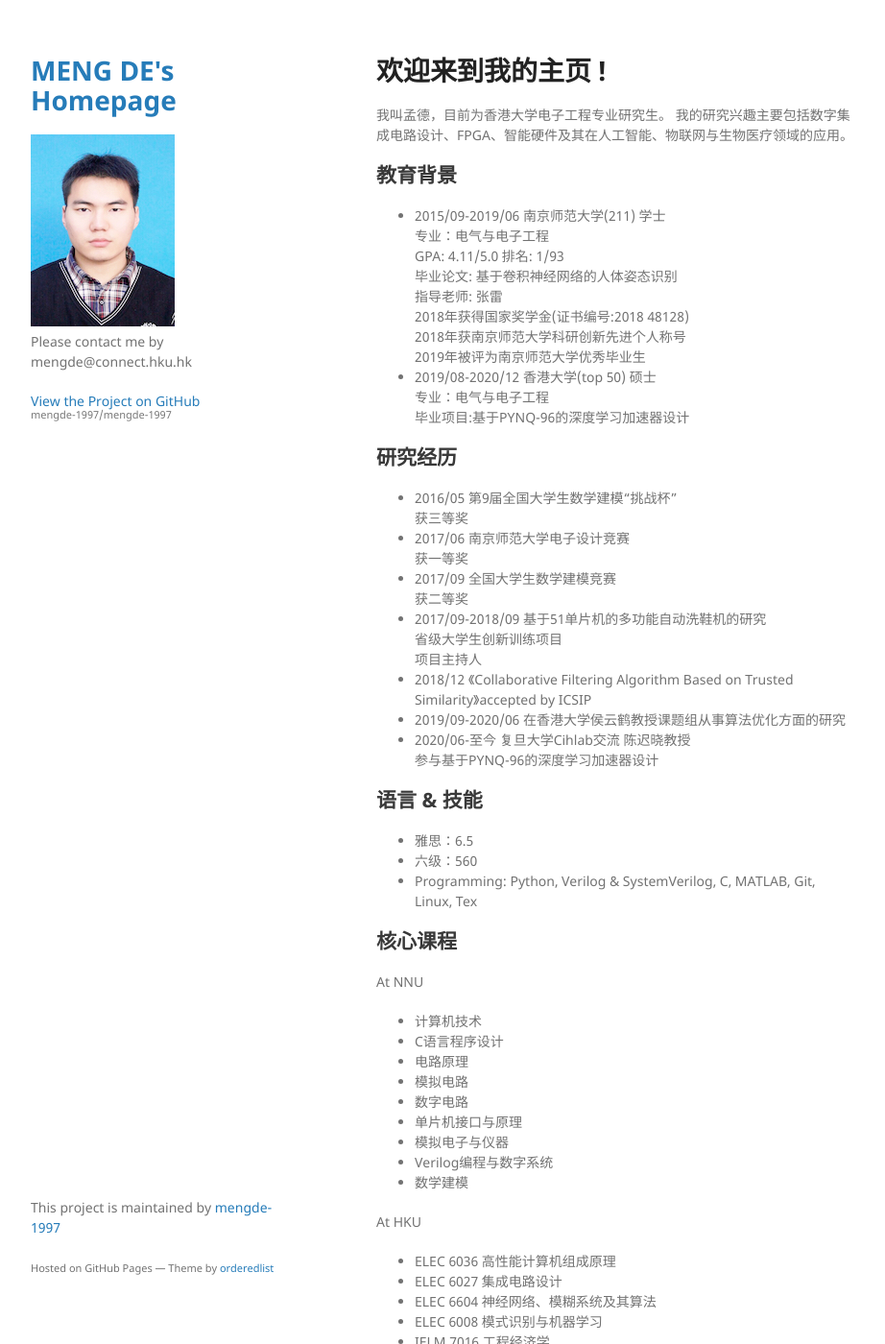
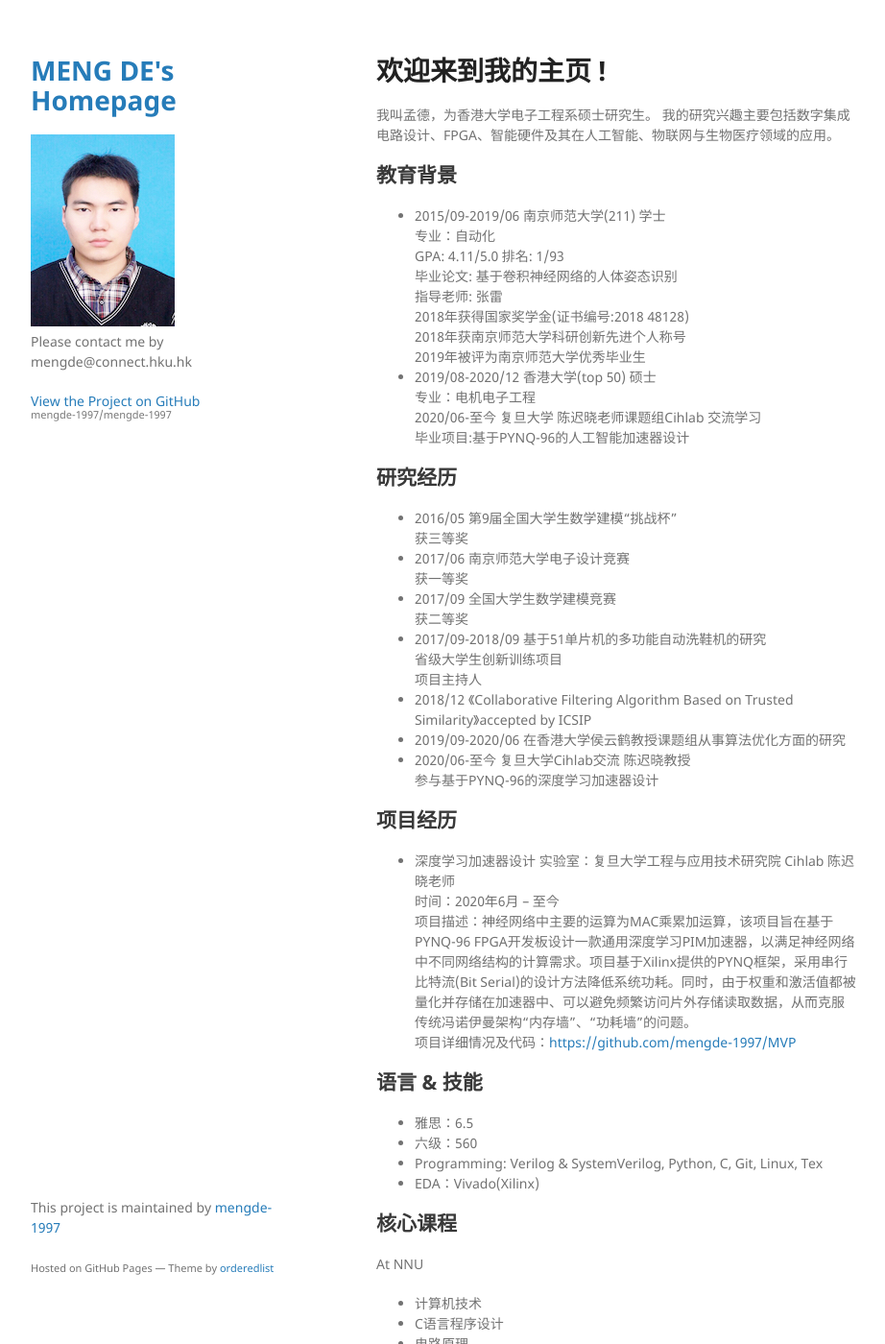
Before and after one commit to mengde-1997/mengde-1997, a Jekyll site: the page built from pub.md, in a window 1280 px wide and 1400 px high. Shown: the whole window at 96% size, without its empty margins (178-1100 px from the left). Built offline with Jekyll 4.4.1, drawn with Linux system fonts in a browser that asks for light colours; our own code applies the rules of GitHub Pages for plain Markdown files; some of the changed text lies outside the part shown.

Commit message:
Update pub.md

```diff
--- a/pub.md
+++ b/pub.md
@@ -3,12 +3,12 @@ layout: default
 ---
 
 # 欢迎来到我的主页 !
-我叫孟德，目前为香港大学电子工程专业研究生。
+我叫孟德，为香港大学电子工程系硕士研究生。
 我的研究兴趣主要包括数字集成电路设计、FPGA、智能硬件及其在人工智能、物联网与生物医疗领域的应用。
 
 ## 教育背景
 * 2015/09-2019/06  南京师范大学(211) 学士<br />
-  专业：电气与电子工程<br />
+  专业：自动化<br />
   GPA: 4.11/5.0    排名: 1/93<br />
   毕业论文: 基于卷积神经网络的人体姿态识别<br />
   指导老师: 张雷<br />
@@ -16,8 +16,9 @@ layout: default
   2018年获南京师范大学科研创新先进个人称号<br />
   2019年被评为南京师范大学优秀毕业生<br />
 * 2019/08-2020/12 香港大学(top 50)  硕士<br />
-  专业：电气与电子工程<br />
-  毕业项目:基于PYNQ-96的深度学习加速器设计 <br />
+  专业：电机电子工程<br />
+  2020/06-至今 复旦大学 陈迟晓老师课题组Cihlab 交流学习<br />
+  毕业项目:基于PYNQ-96的人工智能加速器设计 <br />
 
 ## 研究经历
 * 2016/05    第9届全国大学生数学建模“挑战杯”<br />
@@ -34,10 +35,19 @@ layout: default
 * 2020/06-至今 复旦大学Cihlab交流 陈迟晓教授 <br />
   参与基于PYNQ-96的深度学习加速器设计<br />
 
+## 项目经历
+* 深度学习加速器设计
+实验室：复旦大学工程与应用技术研究院 Cihlab 陈迟晓老师<br />
+时间：2020年6月 – 至今<br />
+项目描述：神经网络中主要的运算为MAC乘累加运算，该项目旨在基于PYNQ-96 FPGA开发板设计一款通用深度学习PIM加速器，以满足神经网络中不同网络结构的计算需求。项目基于Xilinx提供的PYNQ框架，采用串行比特流(Bit Serial)的设计方法降低系统功耗。同时，由于权重和激活值都被量化并存储在加速器中、可以避免频繁访问片外存储读取数据，从而克服传统冯诺伊曼架构“内存墙”、“功耗墙”的问题。<br />
+项目详细情况及代码：[https://github.com/mengde-1997/MVP](https://github.com/mengde-1997/MVP)<br />
+
+
 ## 语言 & 技能
 * 雅思：6.5<br />
 * 六级：560<br />
-* Programming: Python, Verilog & SystemVerilog, C, MATLAB, Git, Linux, Tex<br />
+* Programming: Verilog & SystemVerilog, Python, C, Git, Linux, Tex<br />
+* EDA：Vivado(Xilinx)
 
 ## 核心课程
 At NNU<br />
@@ -60,6 +70,8 @@ At HKU<br />
 
 ## 其他
 在复旦大学交换期间负责芯片与系统前沿研究院“前沿芯闻”系列
-公众号撰写：[https://mp.weixin.qq.com/s/kP_NCgU9Z_nM1QeCDEgkug](https://mp.weixin.qq.com/s/kP_NCgU9Z_nM1QeCDEgkug)
+公众号撰写：[https://mp.weixin.qq.com/s/kP_NCgU9Z_nM1QeCDEgkug](https://mp.weixin.qq.com/s/kP_NCgU9Z_nM1QeCDEgkug)<br />
+我的个人主页[https://mengde-1997.github.io/mengde-1997/pub.html](https://mengde-1997.github.io/mengde-1997/pub.html)
+
 
 [返回主页](./)
```
